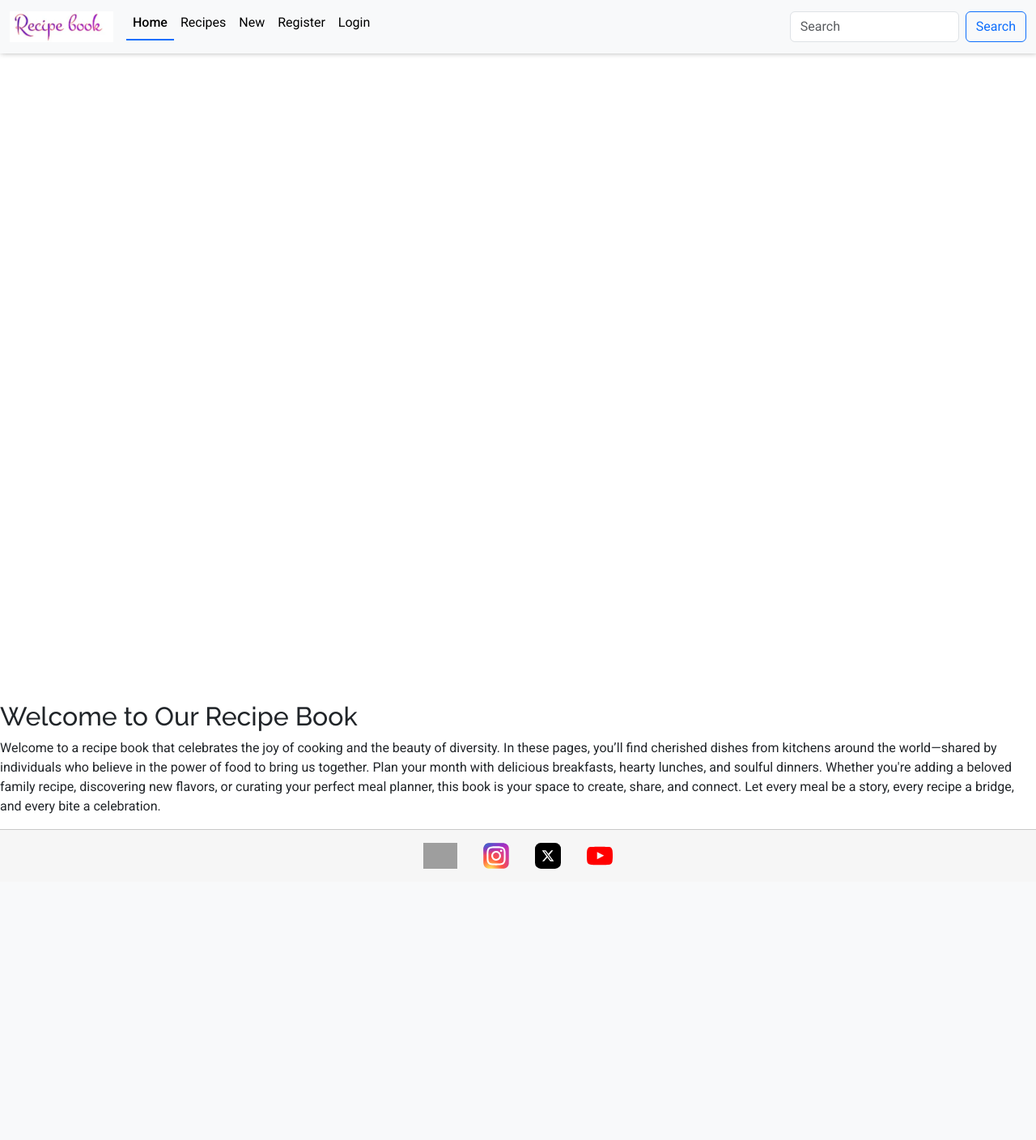
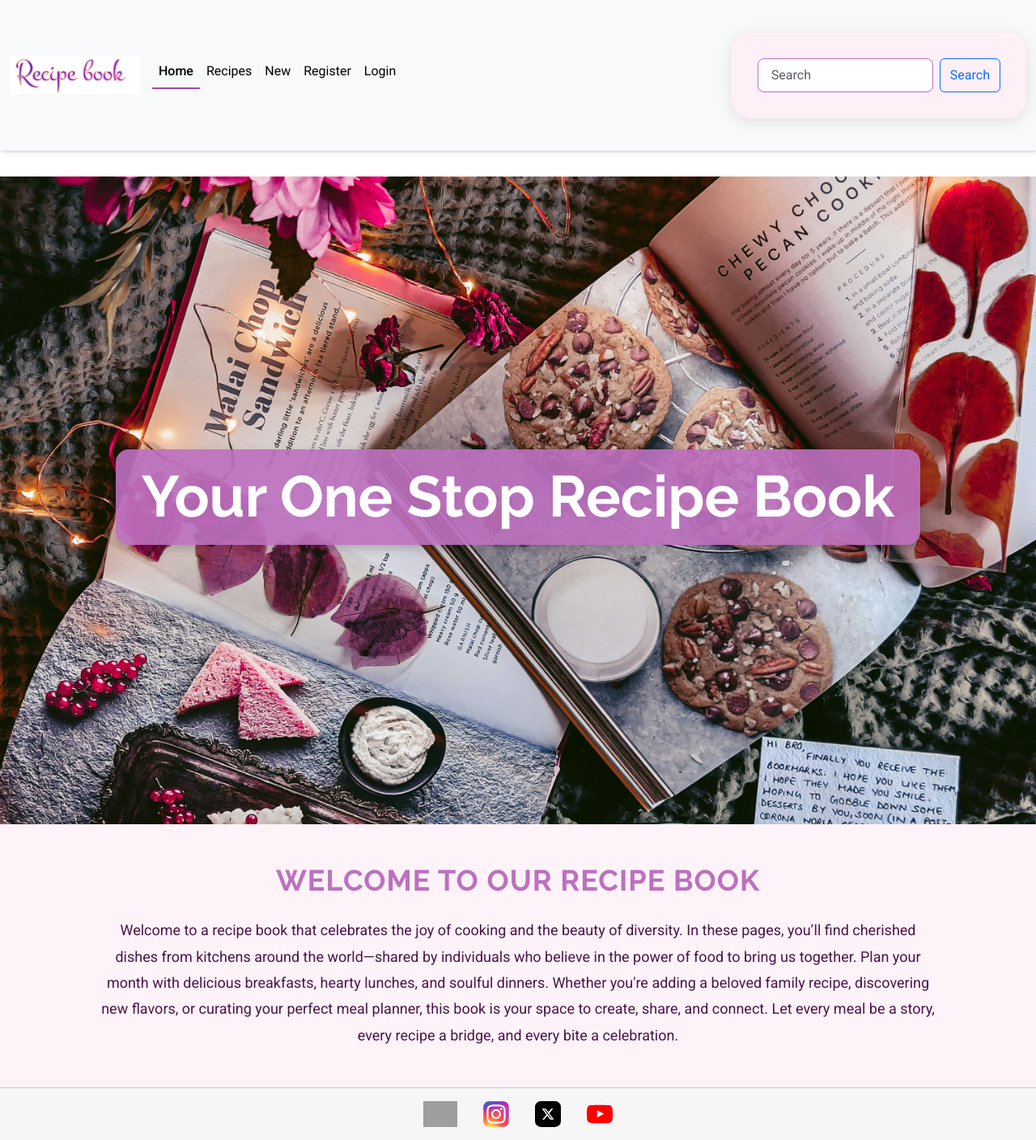
Before and after one commit to mildred-prog/recipe_book, a Django app: page / in a window 1280 px wide. Shown: the whole page at 81% size. Before the commit the page ends 1073 px from the top, so only its background shows below. Run offline with Django 4.2, Linux system fonts and the light colour scheme; some libraries are stand-ins or nearby versions; grey boxes are pictures that could not be loaded.

Commit message:
Update base.css for improved styling and layout, including color adjustments and form enhancements

```diff
--- a/static/css/base.css
+++ b/static/css/base.css
@@ -7,7 +7,7 @@
 
     /* Colors */
     --background: #3f006a0f;
-    --blue: #0d6efd;
+    --blue: #a048a8;
     --black: #000;
     --off-white: #f6f6f6;
     --white: #fff;
@@ -37,6 +37,30 @@ main {
     background-color: var(--white);
 }
 
+
+#hero {
+    height: 100dvh;
+    width: 100dvw;
+    background:url("../images/food-book.jpg") no-repeat center center/cover;
+    position: relative;
+    display: flex;
+    justify-content: center;
+    align-items: center;
+ }
+
+.display-4 {
+    font-size: calc(1.5rem + 3.7vw);
+    font-weight: 700;
+    line-height: 1.2;
+    color: #ffffff;
+    background-color: rgba(189, 112, 191, 0.9); /* Purple background with slight transparency */
+    padding: 1rem 2rem;
+    border-radius: 1rem;
+    display: inline-block;
+    box-shadow: 0 4px 12px rgba(0, 0, 0, 0.2);
+}
+
+
 /* Footer */
 footer {
     flex-shrink: 0;
@@ -64,7 +88,7 @@ a.nav-link {
 }
 
 img.logo {
-    width: 8rem;
+    width: 10rem;
 }
 
 .active {
@@ -72,14 +96,83 @@ img.logo {
     font-weight: 500;
 }
 
+
+
+#page-text {
+    background-color: #fdf3f8; /* Light, soft background for contrast */
+    color: #4a154b; /* Deep purple for readable text */
+    padding: 3rem 1.5rem;
+    text-align: center;
+}
+
+#page-text h2 {
+    font-size: 2.25rem;
+    font-weight: 700;
+    color: #bd70bf; /* Matches hero background */
+    margin-bottom: 1.5rem;
+    text-transform: uppercase;
+    letter-spacing: 1px;
+}
+
+#page-text p {
+    font-size: 1.125rem;
+    line-height: 1.8;
+    max-width: 900px;
+    margin: 0 auto;
+    font-weight: 400;
+}
+
+.bg-purple {
+    background-color: #bd70bf;
+}
+
 /* Form */
 
-.form {
-    width: 100%;
-    margin: 3% auto;
-    box-shadow: var(--small-box-shadow);
-    border-radius: 5px;
-}
+form {
+    max-width: 600px;
+    margin: 2rem auto;
+    background-color: #fff0f8;
+    padding: 2rem;
+    border-radius: 1.5rem;
+    box-shadow: 0 4px 20px rgba(0, 0, 0, 0.1);
+  }
+
+  label.form-label {
+    font-weight: 600;
+    color: #5b2753;
+  }
+
+  .form-control,
+  .form-select {
+    border-radius: 0.5rem;
+    border: 1px solid #bd70bf;
+    padding: 0.5rem 1rem;
+    font-size: 1rem;
+  }
+
+  .form-control:focus,
+  .form-select:focus {
+    border-color: #a048a8;
+    box-shadow: 0 0 0 0.2rem rgba(189, 112, 191, 0.25);
+  }
+
+  .btn-primary {
+    background-color: #bd70bf;
+    border-color: #bd70bf;
+    font-weight: 600;
+    padding: 0.5rem 2rem;
+    border-radius: 2rem;
+    transition: background-color 0.3s ease;
+  }
+
+  .btn-primary:hover {
+    background-color: #a048a8;
+    border-color: #a048a8;
+  }
+
+  .text-center {
+    margin-top: 2rem;
+  }
 
 /* Recipes */
 
@@ -186,6 +279,25 @@ h3 > a {
 
 
 @media screen and (min-width:40em){
+
+    .responsive-heading {
+        font-size: calc(1.5rem + 3.7vw);
+    }
+
+    }
+    #page-text {
+        padding: 3rem 2rem;
+    }
+
+    #page-text h2 {
+        font-size: 2.25rem; /* 36px */
+    }
+
+    #page-text p {
+        font-size: 1.125rem; /* 18px */
+        max-width: 85%;
+    }
+
     .form {
         width: 50%;
     }
@@ -201,6 +313,19 @@ h3 > a {
 }
 
 @media screen and (min-width: 62.5em) {
+    #page-text {
+        padding: 4rem 2.5rem;
+    }
+
+    #page-text h2 {
+        font-size: 2.75rem; /* 44px */
+    }
+
+    #page-text p {
+        font-size: 1.25rem; /* 20px */
+        max-width: 60%;
+    }
+
     .recipe-info {
         flex-direction: row;
         border: 1px solid var(--black);
```
